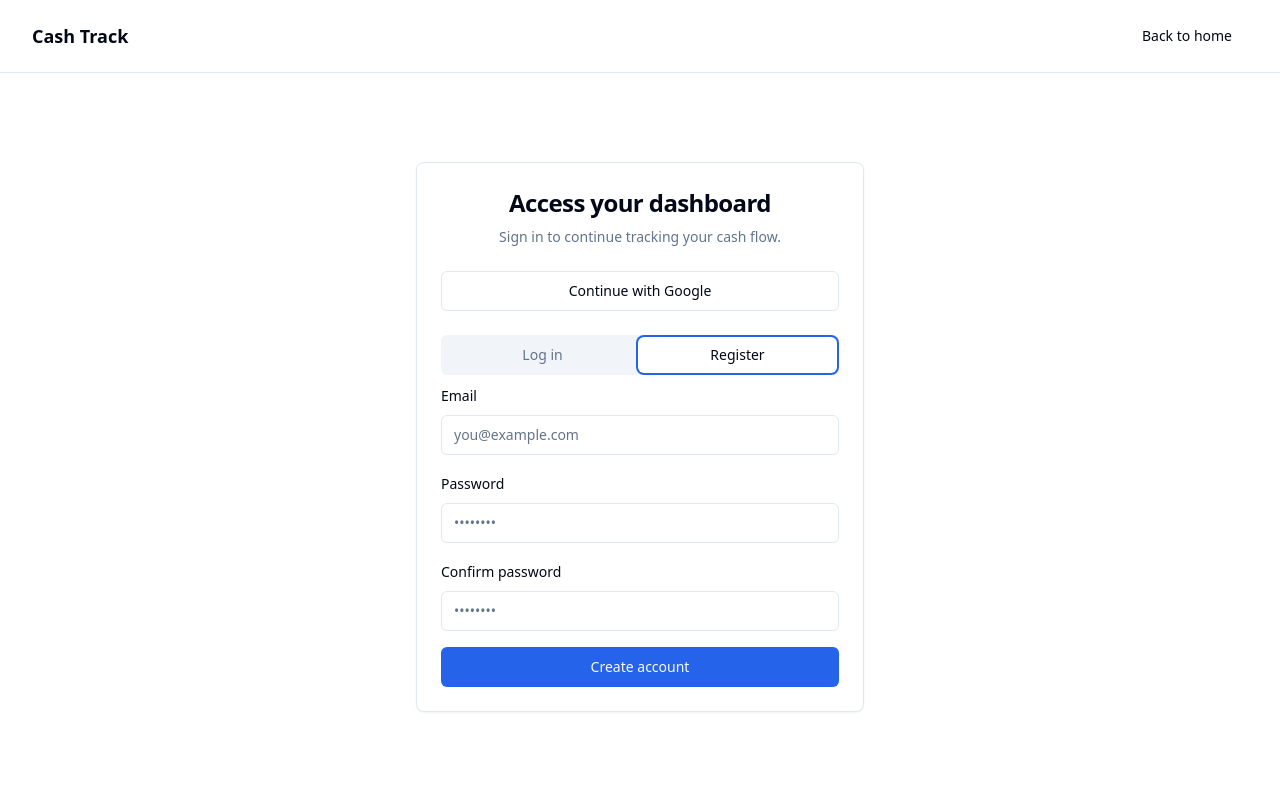
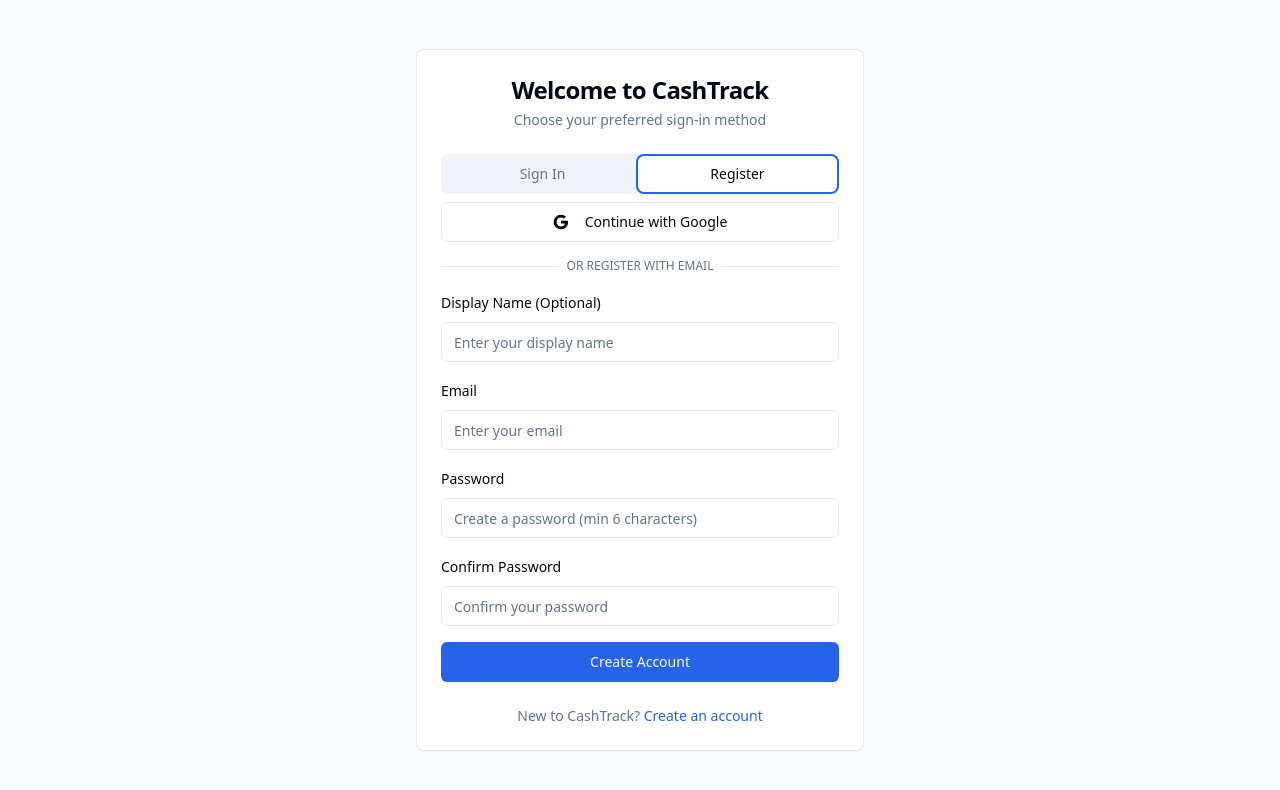
Before and after one commit to ad1tyaprakash/cash-track, a Next.js app in the folder frontend/: page /login in a window 1280 px wide. Both pictures are taken after a click on the tab "Register". Shown: the top 790 px of the page. Built offline with nearby package versions, Linux system fonts and the light colour scheme; no server answers.

Commit message:
Authmaybe

```diff
--- a/frontend/src/app/login/page.tsx
+++ b/frontend/src/app/login/page.tsx
@@ -19,6 +19,7 @@
 import { Label } from "@/components/ui/label"
 import { Tabs, TabsContent, TabsList, TabsTrigger } from "@/components/ui/tabs"
 import { auth } from "@/lib/firebase"
+import { loginWithGoogle } from "@/lib/api"
 
 export default function LoginPage() {
   const router = useRouter()
@@ -26,6 +27,7 @@
   const [email, setEmail] = useState("")
   const [password, setPassword] = useState("")
   const [confirmPassword, setConfirmPassword] = useState("")
+  const [displayName, setDisplayName] = useState("")
   const [error, setError] = useState<string | null>(null)
   const [isSubmitting, setIsSubmitting] = useState(false)
 
@@ -42,6 +44,14 @@
         const result = await getRedirectResult(auth)
         if (result) {
           console.log('✅ Google redirect sign-in successful:', result.user.email)
+          // Sync to backend for unified user management
+          try {
+            const token = await result.user.getIdToken()
+            await loginWithGoogle(token)
+            console.log('✅ Backend sync successful')
+          } catch (err) {
+            console.log('Backend sync failed, but Firebase auth successful')
+          }
           router.replace("/dashboard")
         }
       } catch (err: any) {
@@ -52,7 +62,7 @@
     checkRedirectResult()
   }, [])
 
-  const handleAuth = async (mode: "login" | "register") => {
+  const handleEmailAuth = async (mode: "login" | "register") => {
     setError(null)
 
     if (mode === "register" && password !== confirmPassword) {
@@ -60,30 +70,47 @@
       return
     }
 
+    if (password.length < 6) {
+      setError("Password must be at least 6 characters")
+      return
+    }
+
     try {
       setIsSubmitting(true)
+
+      let userCredential
       if (mode === "login") {
-        await signInWithEmailAndPassword(auth, email, password)
+        userCredential = await signInWithEmailAndPassword(auth, email, password)
       } else {
-        await createUserWithEmailAndPassword(auth, email, password)
+        userCredential = await createUserWithEmailAndPassword(auth, email, password)
       }
+
+      // Sync to backend for unified user management
+      try {
+        const token = await userCredential.user.getIdToken()
+        await loginWithGoogle(token) // Using same endpoint for both auth methods
+        console.log('✅ Backend sync successful')
+      } catch (err) {
+        console.log('Backend sync failed, but Firebase auth successful')
+      }
+
+      console.log('✅ Firebase email auth successful:', userCredential.user.email)
       router.replace("/dashboard")
     } catch (err: any) {
-      console.error('❌ Email/Password auth error:', err)
+      console.error('❌ Firebase email auth error:', err)
 
-      // Handle account linking for existing Google users
-      if (err.code === 'auth/account-exists-with-different-credential') {
-        setError("An account with this email already exists. Please sign in with Google first, then you can add email/password login in your profile settings.")
-      } else if (err.code === 'auth/email-already-in-use' && mode === 'register') {
-        setError("An account with this email already exists. Please sign in instead, or use 'Forgot Password' if needed.")
+      if (err.code === 'auth/email-already-in-use') {
+        setError("An account with this email already exists. Please sign in instead.")
       } else if (err.code === 'auth/user-not-found') {
         setError("No account found with this email. Please register first.")
       } else if (err.code === 'auth/wrong-password') {
-        setError("Incorrect password. Please try again or use 'Forgot Password'.")
+        setError("Invalid email or password. Please try again.")
       } else if (err.code === 'auth/invalid-email') {
         setError("Please enter a valid email address.")
       } else if (err.code === 'auth/weak-password') {
-        setError("Password should be at least 6 characters long.")
+        setError("Password must be at least 6 characters long.")
+      } else if (err.code === 'auth/too-many-requests') {
+        setError("Too many failed attempts. Please try again later.")
       } else {
         setError(err.message || "Authentication failed")
       }
@@ -101,179 +128,265 @@
     provider.addScope('profile')
 
     try {
+      console.log('🔍 Attempting Google sign-in...')
       setIsSubmitting(true)
 
-      // Try popup first, fallback to redirect if blocked
-      try {
+      // Determine if we should use popup or redirect based on the environment
+      const isMobile = /Android|webOS|iPhone|iPad|iPod|BlackBerry|IEMobile|Opera Mini/i.test(navigator.userAgent)
+
+      if (isMobile) {
+        console.log('📱 Mobile detected, using redirect flow')
+        await signInWithRedirect(auth, provider)
+        // Note: redirect will happen, so this code won't execute
+      } else {
+        console.log('💻 Desktop detected, using popup flow')
         const result = await signInWithPopup(auth, provider)
         console.log('✅ Google popup sign-in successful:', result.user.email)
-        router.replace("/dashboard")
-      } catch (popupError: any) {
-        // Handle account exists with different credential
-        if (popupError.code === 'auth/account-exists-with-different-credential') {
-          const email = popupError.customData?.email
-          setError(`An account with email ${email} already exists with email/password login. Please sign in with your email and password first, then you can link your Google account in profile settings.`)
-          return
+
+        // Sync to backend for unified user management
+        try {
+          const token = await result.user.getIdToken()
+          await loginWithGoogle(token)
+          console.log('✅ Backend sync successful')
+        } catch (err) {
+          console.log('Backend sync failed, but Firebase auth successful')
         }
 
-        // If popup is blocked, use redirect method
-        if (popupError.code === 'auth/popup-blocked' || popupError.code === 'auth/cancelled-popup-request') {
-          console.log('🔄 Popup blocked, using redirect method...')
-          await signInWithRedirect(auth, provider)
-          // signInWithRedirect doesn't return immediately, it redirects the page
-          return
-        } else {
-          throw popupError
-        }
+        router.replace("/dashboard")
       }
     } catch (err: any) {
       console.error('❌ Google sign-in error:', err)
 
-      let errorMessage = "Google sign-in failed"
-
-      // Handle specific Firebase Auth errors
-      switch (err.code) {
-        case 'auth/account-exists-with-different-credential':
-          const email = err.customData?.email || 'this email'
-          errorMessage = `An account with ${email} already exists with email/password login. Please sign in with your email and password first.`
-          break
-        case 'auth/popup-closed-by-user':
-          errorMessage = "Sign-in was cancelled. Please try again."
-          break
-        case 'auth/popup-blocked':
-          errorMessage = "Pop-up was blocked. Redirecting to Google sign-in..."
-          // Fallback to redirect
-          try {
-            await signInWithRedirect(auth, provider)
-            return
-          } catch (redirectErr) {
-            errorMessage = "Unable to sign in with Google. Please try again."
+      if (err.code === 'auth/popup-closed-by-user') {
+        setError("Sign-in was cancelled. Please try again.")
+      } else if (err.code === 'auth/popup-blocked') {
+        setError("Pop-up was blocked by your browser. Please allow pop-ups and try again, or try refreshing the page.")
+      } else if (err.code === 'auth/network-request-failed') {
+        setError("Network error. Please check your internet connection and try again.")
+      } else if (err.code === 'auth/too-many-requests') {
+        setError("Too many attempts. Please wait a moment and try again.")
+      } else {
+        setError(err.message || "Google sign-in failed")
       }
-          break
-        case 'auth/cancelled-popup-request':
-          errorMessage = "Sign-in was cancelled. Please try again."
-          break
-        case 'auth/configuration-not-found':
-          errorMessage = "Google sign-in is not properly configured. Please contact support."
-          break
-        case 'auth/unauthorized-domain':
-          errorMessage = "This domain is not authorized for Google sign-in. Please contact support."
-          break
-        case 'auth/operation-not-allowed':
-          errorMessage = "Google sign-in is not enabled. Please contact support."
-          break
-        default:
-          errorMessage = `Google sign-in failed: ${err.message || 'Unknown error'}`
-      }
-
-      setError(errorMessage)
     } finally {
       setIsSubmitting(false)
     }
   }
 
+  if (user) {
     return (
-    <div className="flex min-h-screen flex-col bg-background">
-      <header className="border-b">
-        <div className="container flex items-center justify-between px-4 py-4 lg:px-8">
-          <Link href="/" className="text-lg font-semibold">
-            Cash Track
-          </Link>
-          <Button variant="ghost" asChild>
-            <Link href="/">Back to home</Link>
-          </Button>
+      <div className="min-h-screen flex items-center justify-center">
+        <div className="text-center">
+          <div className="animate-spin rounded-full h-8 w-8 border-b-2 border-blue-600 mx-auto mb-4"></div>
+          <p>Already signed in. Redirecting...</p>
         </div>
-      </header>
+      </div>
+    )
+  }
 
-      <main className="flex flex-1 items-center justify-center px-4 py-12">
+  return (
+    <div className="min-h-screen flex items-center justify-center bg-gray-50 py-12 px-4 sm:px-6 lg:px-8">
       <Card className="w-full max-w-md">
-          <CardHeader className="space-y-2 text-center">
-            <CardTitle className="text-2xl font-semibold">Access your dashboard</CardTitle>
-            <CardDescription>Sign in to continue tracking your cash flow.</CardDescription>
+        <CardHeader className="space-y-1 text-center">
+          <CardTitle className="text-2xl">Welcome to CashTrack</CardTitle>
+          <CardDescription>
+            Choose your preferred sign-in method
+          </CardDescription>
         </CardHeader>
-          <CardContent className="space-y-6">
-            <Button variant="outline" className="w-full" onClick={handleGoogleSignIn} disabled={isSubmitting}>
-              {isSubmitting ? "Signing in..." : "Continue with Google"}
-            </Button>
-
+        <CardContent>
           <Tabs defaultValue="login" className="w-full">
             <TabsList className="grid w-full grid-cols-2">
-                <TabsTrigger value="login">Log in</TabsTrigger>
+              <TabsTrigger value="login">Sign In</TabsTrigger>
               <TabsTrigger value="register">Register</TabsTrigger>
             </TabsList>
 
             <TabsContent value="login" className="space-y-4">
+              <div className="space-y-4">
+                <Button
+                  variant="outline"
+                  className="w-full"
+                  onClick={handleGoogleSignIn}
+                  disabled={isSubmitting}
+                >
+                  <svg className="mr-2 h-4 w-4" viewBox="0 0 24 24">
+                    <path
+                      fill="currentColor"
+                      d="M22.56 12.25c0-.78-.07-1.53-.2-2.25H12v4.26h5.92c-.26 1.37-1.04 2.53-2.21 3.31v2.77h3.57c2.08-1.92 3.28-4.74 3.28-8.09z"
+                    />
+                    <path
+                      fill="currentColor"
+                      d="M12 23c2.97 0 5.46-.98 7.28-2.66l-3.57-2.77c-.98.66-2.23 1.06-3.71 1.06-2.86 0-5.29-1.93-6.16-4.53H2.18v2.84C3.99 20.53 7.7 23 12 23z"
+                    />
+                    <path
+                      fill="currentColor"
+                      d="M5.84 14.09c-.22-.66-.35-1.36-.35-2.09s.13-1.43.35-2.09V7.07H2.18C1.43 8.55 1 10.22 1 12s.43 3.45 1.18 4.93l2.85-2.22.81-.62z"
+                    />
+                    <path
+                      fill="currentColor"
+                      d="M12 5.38c1.62 0 3.06.56 4.21 1.64l3.15-3.15C17.45 2.09 14.97 1 12 1 7.7 1 3.99 3.47 2.18 7.07l3.66 2.84c.87-2.6 3.3-4.53 6.16-4.53z"
+                    />
+                  </svg>
+                  Continue with Google
+                </Button>
+
+                <div className="relative">
+                  <div className="absolute inset-0 flex items-center">
+                    <span className="w-full border-t" />
+                  </div>
+                  <div className="relative flex justify-center text-xs uppercase">
+                    <span className="bg-background px-2 text-muted-foreground">
+                      Or continue with email
+                    </span>
+                  </div>
+                </div>
+
+                <div className="space-y-4">
                   <div className="space-y-2">
-                  <Label htmlFor="login-email">Email</Label>
+                    <Label htmlFor="email">Email</Label>
                     <Input
-                    id="login-email"
+                      id="email"
                       type="email"
+                      placeholder="Enter your email"
                       value={email}
-                    onChange={(event) => setEmail(event.target.value)}
-                    placeholder="you@example.com"
-                    required
+                      onChange={(e) => setEmail(e.target.value)}
+                      disabled={isSubmitting}
                     />
                   </div>
                   <div className="space-y-2">
-                  <Label htmlFor="login-password">Password</Label>
+                    <Label htmlFor="password">Password</Label>
                     <Input
-                    id="login-password"
+                      id="password"
                       type="password"
+                      placeholder="Enter your password"
                       value={password}
-                    onChange={(event) => setPassword(event.target.value)}
-                    placeholder="••••••••"
-                    required
+                      onChange={(e) => setPassword(e.target.value)}
+                      disabled={isSubmitting}
                     />
                   </div>
-                {error && <p className="text-sm text-destructive">{error}</p>}
-                <Button className="w-full" onClick={() => handleAuth("login")} disabled={isSubmitting}>
-                  {isSubmitting ? "Signing in..." : "Sign in"}
+                </div>
+
+                {error && (
+                  <div className="text-sm text-red-600 bg-red-50 p-3 rounded-md">
+                    {error}
+                  </div>
+                )}
+
+                <Button className="w-full" onClick={() => handleEmailAuth("login")} disabled={isSubmitting}>
+                  {isSubmitting ? "Signing in..." : "Sign In"}
                 </Button>
+              </div>
             </TabsContent>
 
             <TabsContent value="register" className="space-y-4">
+              <div className="space-y-4">
+                <Button
+                  variant="outline"
+                  className="w-full"
+                  onClick={handleGoogleSignIn}
+                  disabled={isSubmitting}
+                >
+                  <svg className="mr-2 h-4 w-4" viewBox="0 0 24 24">
+                    <path
+                      fill="currentColor"
+                      d="M22.56 12.25c0-.78-.07-1.53-.2-2.25H12v4.26h5.92c-.26 1.37-1.04 2.53-2.21 3.31v2.77h3.57c2.08-1.92 3.28-4.74 3.28-8.09z"
+                    />
+                    <path
+                      fill="currentColor"
+                      d="M12 23c2.97 0 5.46-.98 7.28-2.66l-3.57-2.77c-.98.66-2.23 1.06-3.71 1.06-2.86 0-5.29-1.93-6.16-4.53H2.18v2.84C3.99 20.53 7.7 23 12 23z"
+                    />
+                    <path
+                      fill="currentColor"
+                      d="M5.84 14.09c-.22-.66-.35-1.36-.35-2.09s.13-1.43.35-2.09V7.07H2.18C1.43 8.55 1 10.22 1 12s.43 3.45 1.18 4.93l2.85-2.22.81-.62z"
+                    />
+                    <path
+                      fill="currentColor"
+                      d="M12 5.38c1.62 0 3.06.56 4.21 1.64l3.15-3.15C17.45 2.09 14.97 1 12 1 7.7 1 3.99 3.47 2.18 7.07l3.66 2.84c.87-2.6 3.3-4.53 6.16-4.53z"
+                    />
+                  </svg>
+                  Continue with Google
+                </Button>
+
+                <div className="relative">
+                  <div className="absolute inset-0 flex items-center">
+                    <span className="w-full border-t" />
+                  </div>
+                  <div className="relative flex justify-center text-xs uppercase">
+                    <span className="bg-background px-2 text-muted-foreground">
+                      Or register with email
+                    </span>
+                  </div>
+                </div>
+
+                <div className="space-y-4">
                   <div className="space-y-2">
-                  <Label htmlFor="register-email">Email</Label>
+                    <Label htmlFor="displayName">Display Name (Optional)</Label>
                     <Input
-                    id="register-email"
-                    type="email"
-                    value={email}
-                    onChange={(event) => setEmail(event.target.value)}
-                    placeholder="you@example.com"
-                    required
+                      id="displayName"
+                      type="text"
+                      placeholder="Enter your display name"
+                      value={displayName}
+                      onChange={(e) => setDisplayName(e.target.value)}
+                      disabled={isSubmitting}
                     />
                   </div>
                   <div className="space-y-2">
-                  <Label htmlFor="register-password">Password</Label>
+                    <Label htmlFor="registerEmail">Email</Label>
                     <Input
-                    id="register-password"
-                    type="password"
-                    value={password}
-                    onChange={(event) => setPassword(event.target.value)}
-                    placeholder="••••••••"
-                    required
+                      id="registerEmail"
+                      type="email"
+                      placeholder="Enter your email"
+                      value={email}
+                      onChange={(e) => setEmail(e.target.value)}
+                      disabled={isSubmitting}
                     />
                   </div>
                   <div className="space-y-2">
-                  <Label htmlFor="register-confirm-password">Confirm password</Label>
+                    <Label htmlFor="registerPassword">Password</Label>
                     <Input
-                    id="register-confirm-password"
+                      id="registerPassword"
                       type="password"
-                    value={confirmPassword}
-                    onChange={(event) => setConfirmPassword(event.target.value)}
-                    placeholder="••••••••"
-                    required
+                      placeholder="Create a password (min 6 characters)"
+                      value={password}
+                      onChange={(e) => setPassword(e.target.value)}
+                      disabled={isSubmitting}
                     />
                   </div>
-                {error && <p className="text-sm text-destructive">{error}</p>}
-                <Button className="w-full" onClick={() => handleAuth("register")} disabled={isSubmitting}>
-                  {isSubmitting ? "Creating account..." : "Create account"}
+                  <div className="space-y-2">
+                    <Label htmlFor="confirmPassword">Confirm Password</Label>
+                    <Input
+                      id="confirmPassword"
+                      type="password"
+                      placeholder="Confirm your password"
+                      value={confirmPassword}
+                      onChange={(e) => setConfirmPassword(e.target.value)}
+                      disabled={isSubmitting}
+                    />
+                  </div>
+                </div>
+
+                {error && (
+                  <div className="text-sm text-red-600 bg-red-50 p-3 rounded-md">
+                    {error}
+                  </div>
+                )}
+
+                <Button className="w-full" onClick={() => handleEmailAuth("register")} disabled={isSubmitting}>
+                  {isSubmitting ? "Creating account..." : "Create Account"}
                 </Button>
+              </div>
             </TabsContent>
           </Tabs>
+
+          <div className="mt-6 text-center text-sm">
+            <span className="text-muted-foreground">
+              New to CashTrack?{" "}
+              <Link href="/register" className="text-primary hover:underline">
+                Create an account
+              </Link>
+            </span>
+          </div>
         </CardContent>
       </Card>
-      </main>
     </div>
   )
 }
--- a/frontend/src/lib/api.ts
+++ b/frontend/src/lib/api.ts
@@ -19,6 +19,15 @@
   }
 
   return headers;
+}
+
+// Authentication types
+export interface AuthResponse {
+  uid: string;
+  email: string;
+  displayName: string;
+  authMethod: string;
+  emailVerified?: boolean;
 }
 
 interface CreateTransactionPayload {
@@ -265,6 +274,19 @@
   return handleResponse<Investment>(response);
 }
 
+// Authentication API functions
+export async function loginWithGoogle(token: string): Promise<AuthResponse> {
+  const response = await fetch(`${BASE_URL}/api/users/login`, {
+    method: "POST",
+    headers: {
+      "Accept": "application/json",
+      "Content-Type": "application/json",
+    },
+    body: JSON.stringify({ token }),
+  });
+  return handleResponse<AuthResponse>(response);
+}
+
 export async function updateInvestment(investmentId: string, payload: Partial<CreateInvestmentPayload>): Promise<Investment> {
   const headers = await getAuthHeaders();
   const response = await fetch(`${BASE_URL}/api/dashboard/investment/${investmentId}`, {
```
Also changed, not shown: 2 other files (tests, documents, lock files or other folders). Lines whose indentation alone changed are shown as unchanged.
